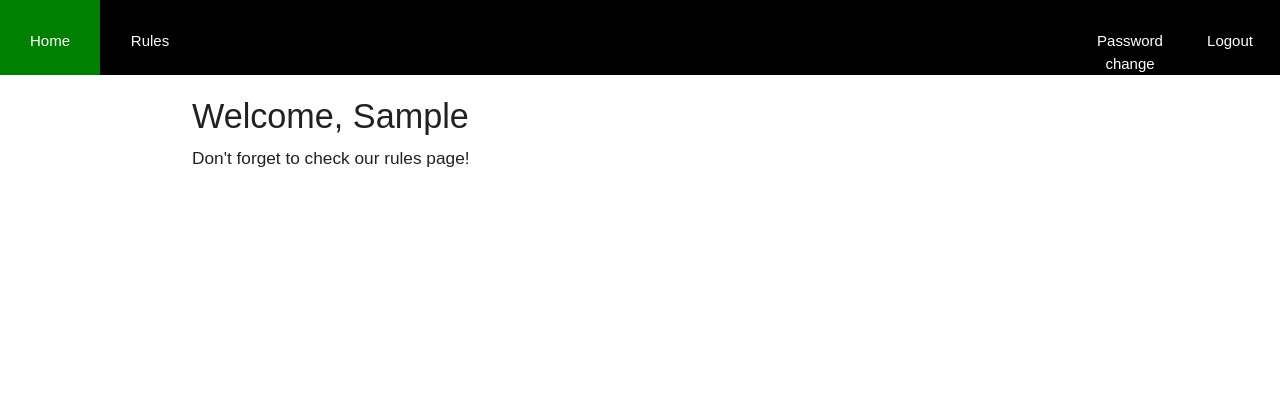
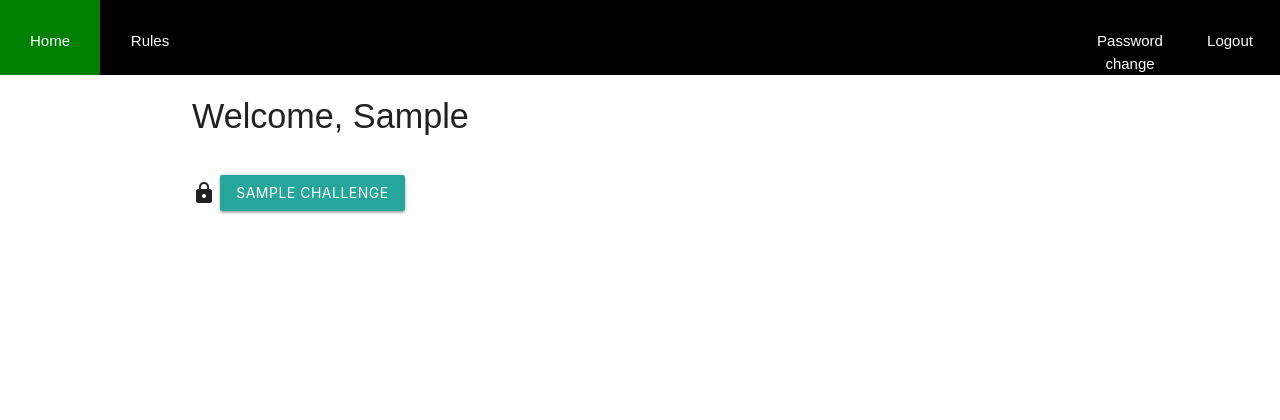
Before and after one commit to Enigma-Unicamp/decipher-me, a Django app: page /challenge/home/ in a window 1280 px wide. Shown: the top 420 px of the page. Run offline with Django 3.2, Linux system fonts and the light colour scheme; a user stored in the database is signed in; tables that the repository leaves empty hold one stand-in row (values such as "Sample post").

Commit message:
Change homepage template

```diff
--- a/decipher/challenge/templates/challenge/home.html
+++ b/decipher/challenge/templates/challenge/home.html
@@ -2,12 +2,33 @@
 {% block title %}Home{% endblock %}
 {% block content %}
 
-    <h4 style="margin bottom=30pt">
+    <h4 style="margin-bottom:30pt">
       Welcome, {{request.user.first_name|title }}
     </h4>
 
-    <h6>
-      Don't forget to check our rules page!
-    </h6>
+    {% if request.user.is_authenticated %}
+
+        {% if challenges %}
+            {% for chall in challenges %}
+                <form action="chall/" method="post">
+                    {% csrf_token %}
+                    {% if chall.id_chall >= user.level %}
+                        <i class="material-icons" style="vertical-align: middle">lock</i>
+                    {% else %}
+                        <i class="material-icons" style="vertical-align: middle">lock_open</i>
+                    {% endif %}
+                    <input name="id_chall" type="hidden" value={{ chall.id_chall }}>
+                    <input type="submit" value="{{ chall.title }}" class="btn">
+                </form>
+                <br/>
+            {% endfor %}
+        {% else %}
+            We still don't have any challenges. Come back soon.
+        {% endif %}
+
+    {% else %}
+        Please, login!
+    {% endif %}
+
 
 {% endblock %}
```
